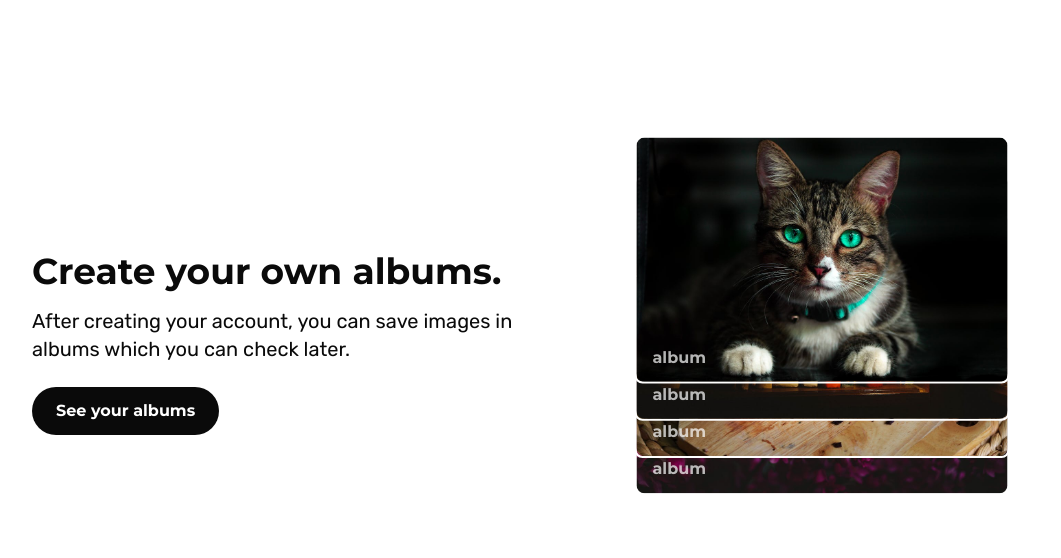
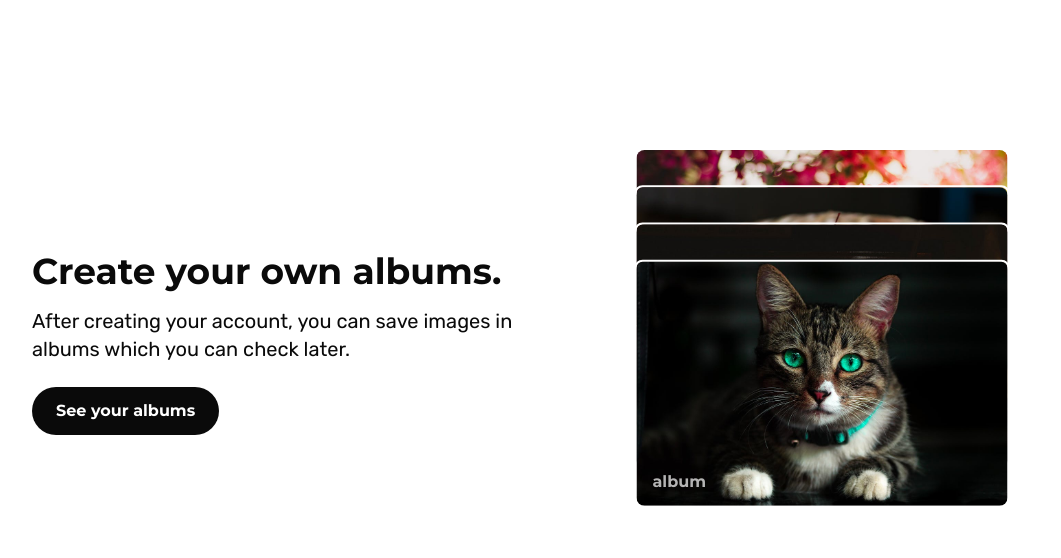
Before and after one commit to malkiii/scatch, a Next.js app: page / in a window 1280 px wide. Shown: the part 1460-2018 px from the top of the page, without its empty margins (88-1149 px from the left). Built offline with nearby package versions, Linux system fonts and the light colour scheme.

Commit message:
Update the animation values.

```diff
--- a/components/Home/AlbumsSection.tsx
+++ b/components/Home/AlbumsSection.tsx
@@ -66,14 +66,14 @@ const AlbumsSection: FC = () => {
         className="relative aspect-[500/430] w-full md:w-[500px] mt-10"
       >
         {new Array(4).fill(null).map((_, index) => {
-          const positionY = albumsNumber * 10 - index * 15;
+          const positionY = index * 15;
           return (
             <motion.div
               key={index}
               custom={index}
               variants={albumVariants}
               whileHover={{
-                y: positionY + (index != albumsNumber - 1 ? 60 : 0) + '%',
+                y: positionY + (index != albumsNumber - 1 ? -60 : 0) + '%',
                 transition: { duration: 0.4, type: 'spring' }
               }}
               className="album-example"
```
